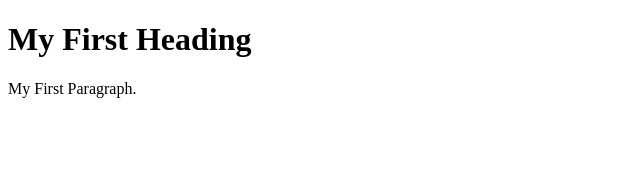
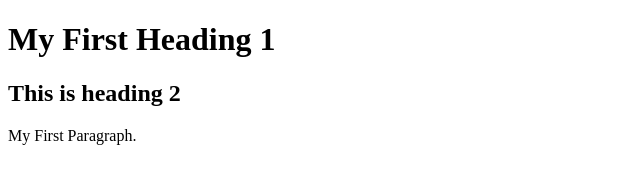
Before and after one commit to bipin9235/Branche-demo, a plain HTML site: page index.html in a window 1280 px wide. Shown: the whole page, without its empty margins (0-640 px from the left). Drawn offline with Linux system fonts and the light colour scheme.

Commit message:
Version 1.2

```diff
--- a/index.html
+++ b/index.html
@@ -1,7 +1,8 @@
 <!doctype html>
 <html>
 <body>
-<h1>My First Heading</h1>
+<h1>My First Heading 1</h1>
+<h2>This is heading 2</h2>
 <p> My First Paragraph.</p>
 </body>
 </html>
```
